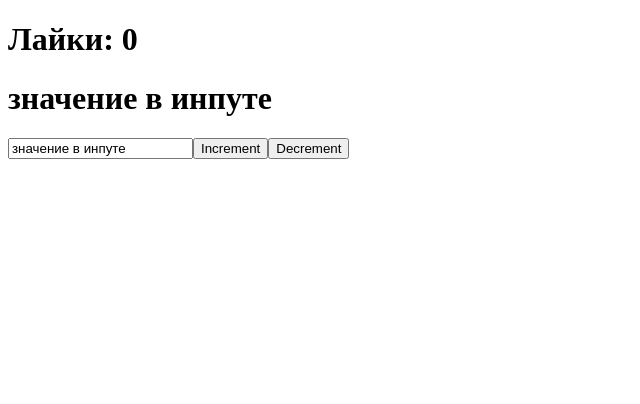
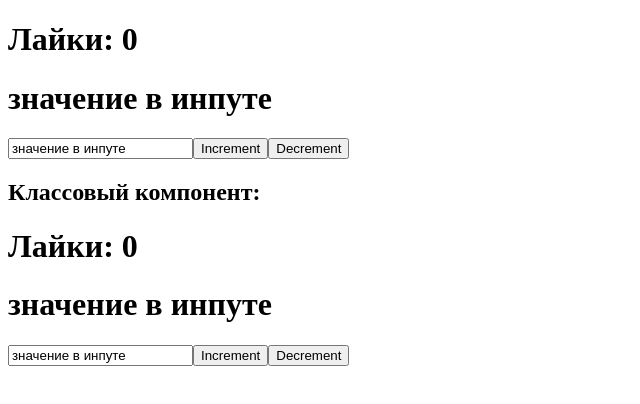
Before and after one commit to RomanExceed21/Learning-ReactJs-Ulbi, a React (Create React App) app in the folder laerning-react/: page / in a window 1280 px wide. Shown: the top 404 px of the page, without its empty margins (0-640 px from the left). Built offline with nearby package versions, Linux system fonts and the light colour scheme.

Commit message:
add class component with input and counter

```diff
--- a/laerning-react/src/App.js
+++ b/laerning-react/src/App.js
@@ -1,10 +1,12 @@
 import React, { useState } from "react";
+import { ClassCounter } from './components/ClassComponent';
 import Counter from "./components/Counter";
 function App() {
   const [value, setValue] = useState("значение в инпуте");
   return (
     <div className="App">
       <Counter />
+      <ClassCounter/>
     </div>
   );
 }
--- /dev/null
+++ b/laerning-react/src/components/ClassComponent.jsx
@@ -0,0 +1,38 @@
+import React from 'react';
+export class ClassCounter extends React.Component {
+	constructor(props) {
+		super(props);
+		this.state = {
+      count: 0,
+      value: "значение в инпуте",
+    };
+
+		this.increment = this.increment.bind(this);
+		this.decriment = this.increment.bind(this);
+}
+
+	increment() {
+		this.setState({count: this.state.count + 1})
+	}
+
+	decriment() {
+		this.setState({count: this.state.count - 1})
+	}
+
+	render() {
+		return (
+      <div>
+				<h2>Классовый компонент:</h2>
+        <h1>Лайки: {this.state.count}</h1>
+				<h1>{this.state.value}</h1>
+				<input
+					type="text"
+					value={this.state.value}
+					onChange={(e) => this.setState({value: e.target.value})}
+				/>
+        <button onClick={this.increment}>Increment</button>
+        <button onClick={this.decriment}>Decrement</button>
+      </div>
+    );
+	}
+}
```
Also changed, not shown: laerning-react/src/components/Counter.jsx (renamed from laerning-react/src/components/Counter.js).
